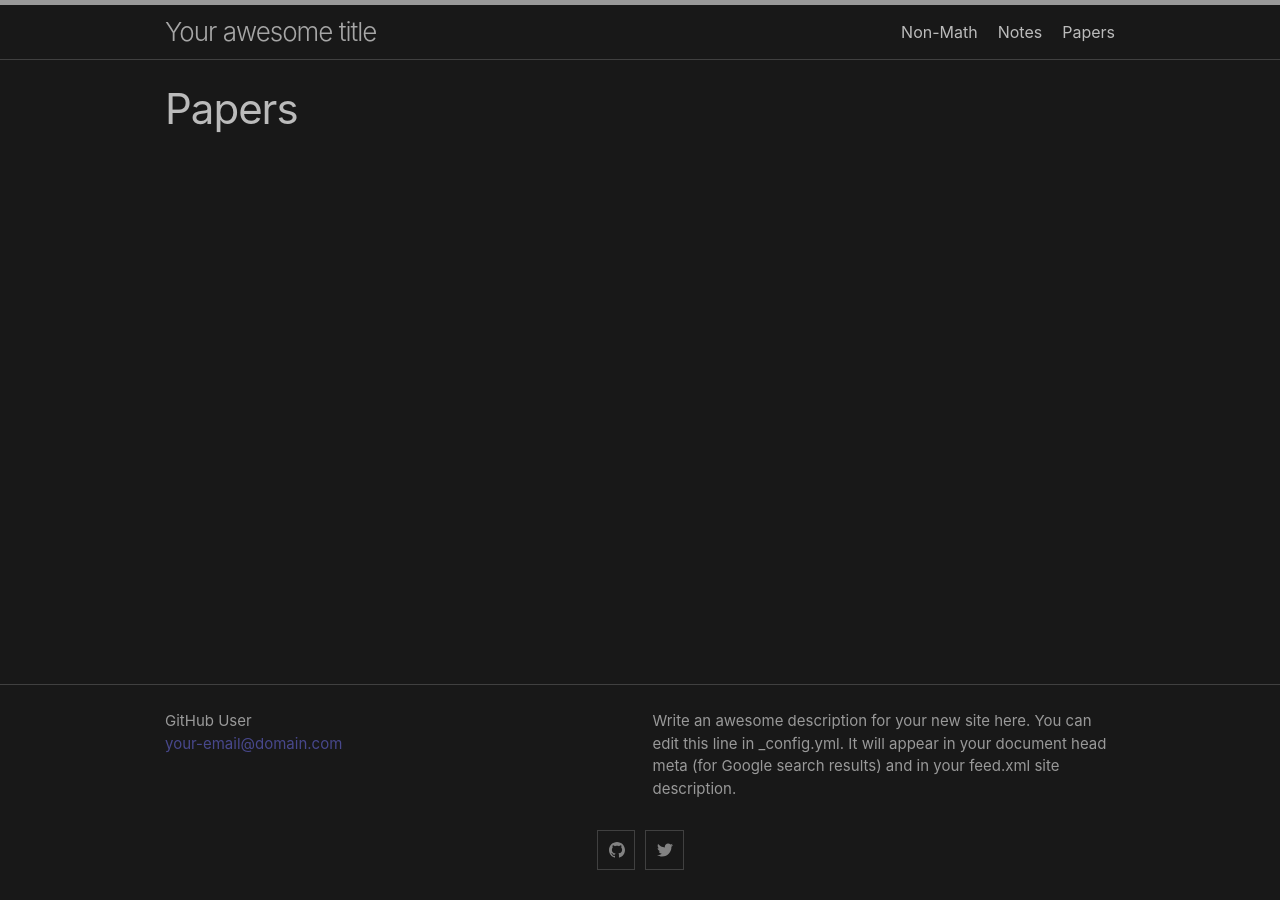
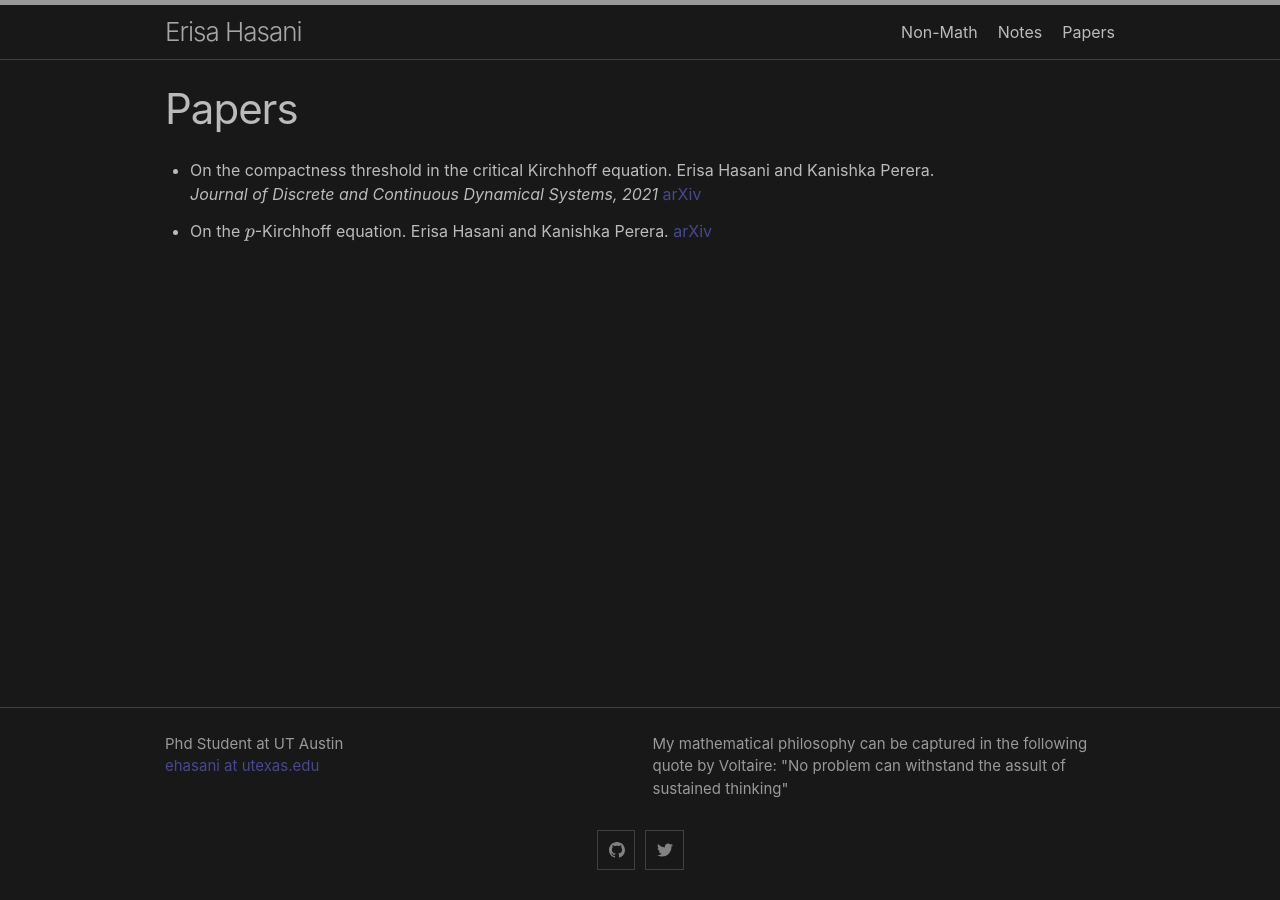
Before and after one commit to erisahasani/erisahasani.github.io, a Jekyll site: the page built from papers.md, in a window 1280 px wide. Built offline with Jekyll 4.4.1, drawn with Linux system fonts in a browser that asks for light colours; formulas are drawn with MathJax 3.

Commit message:
it's almost website

```diff
--- a/_config.yml
+++ b/_config.yml
@@ -1,11 +1,10 @@
-title: Your awesome title
+title: Erisa Hasani
 author:
-  name: GitHub User
-  email: your-email@domain.com
+  name: Phd Student at UT Austin
+  email: ehasani at utexas.edu
 description: > # this means to ignore newlines until "show_excerpts:"
-  Write an awesome description for your new site here. You can edit this
-  line in _config.yml. It will appear in your document head meta (for
-  Google search results) and in your feed.xml site description.
+  My mathematical philosophy can be captured in the following quote
+  by Voltaire: "No problem can withstand the assult of sustained thinking"
 
 show_excerpts: false # set to true to show excerpts on the homepage
 
@@ -16,8 +15,8 @@ minima:
 
   # generate social links in footer
   social_links:
-    twitter: jekyllrb
-    github:  jekyll
+    twitter: criticalualue
+    github:  erisahasani
     # devto: jekyll
     # dribbble: jekyll
     # facebook: jekyll
--- a/_layouts/page.html
+++ b/_layouts/page.html
@@ -4,9 +4,9 @@ layout: default
 <article class="post">
 
   <header class="post-header">
-    <h1 class="post-title">{{ page.title | escape }}</h1>
+    <h1 class="post-title">{{ page.title  }}</h1>
   </header>
-
+  <script src="https://cdn.mathjax.org/mathjax/latest/MathJax.js?config=TeX-AMS-MML_HTMLorMML" type="text/javascript"></script>
   <div class="post-content">
     {{ content }}
   </div>
--- a/_layouts/post.html
+++ b/_layouts/post.html
@@ -2,6 +2,8 @@
 layout: default
 ---
 <article class="post h-entry" itemscope itemtype="http://schema.org/BlogPosting">
+
+  <script src="https://cdn.mathjax.org/mathjax/latest/MathJax.js?config=TeX-AMS-MML_HTMLorMML" type="text/javascript"></script>
 
   <header class="post-header">
     <h1 class="post-title p-name" itemprop="name headline">{{ page.title | escape }}</h1>
--- a/_sass/minima/_layout.scss
+++ b/_sass/minima/_layout.scss
@@ -206,11 +206,11 @@
 }
 
 .page-heading {
-  @include relative-font-size(2);
+  @include relative-font-size(2.625);
 }
 
 .post-list-heading {
-  @include relative-font-size(1.75);
+  @include relative-font-size(2.625);
 }
 
 .post-list {
--- a/papers.md
+++ b/papers.md
@@ -5,16 +5,7 @@ permalink: /papers/
 ---
 
 
+ - On the compactness threshold in the critical Kirchhoff equation. Erisa Hasani and Kanishka Perera. \
+ *Journal of Discrete and Continuous Dynamical Systems, 2021* [arXiv](https://arxiv.org/abs/2012.05317)
 
-<!-- This is the base Jekyll theme. You can find out more info about customizing your Jekyll theme, as well as basic Jekyll usage documentation at [jekyllrb.com](https://jekyllrb.com/)
-
-You can find the source code for Minima at GitHub:
-[jekyll][jekyll-organization] /
-[minima](https://github.com/jekyll/minima)
-
-You can find the source code for Jekyll at GitHub:
-[jekyll][jekyll-organization] /
-[jekyll](https://github.com/jekyll/jekyll)
-
-
-[jekyll-organization]: https://github.com/jekyll -->
+- On the $$p$$-Kirchhoff equation. Erisa Hasani and Kanishka Perera. [arXiv](https://arxiv.org/abs/2108.05285)
```
Also changed, not shown: _posts/2016-05-19-super-short-article.md (deleted, +0 -7 lines), _posts/2016-05-20-my-example-post.md (deleted, +0 -12 lines), _posts/2016-05-20-super-long-article.md (deleted, +0 -11 lines), _posts/2016-05-20-this-post-demonstrates-post-content-styles.md (deleted, +0 -115 lines), _posts/2016-05-20-welcome-to-jekyll.md (deleted, +0 -22 lines), _posts/2021-9-19-first-post.md (added, +7 -0 lines), index.md (+1 -1 lines).
